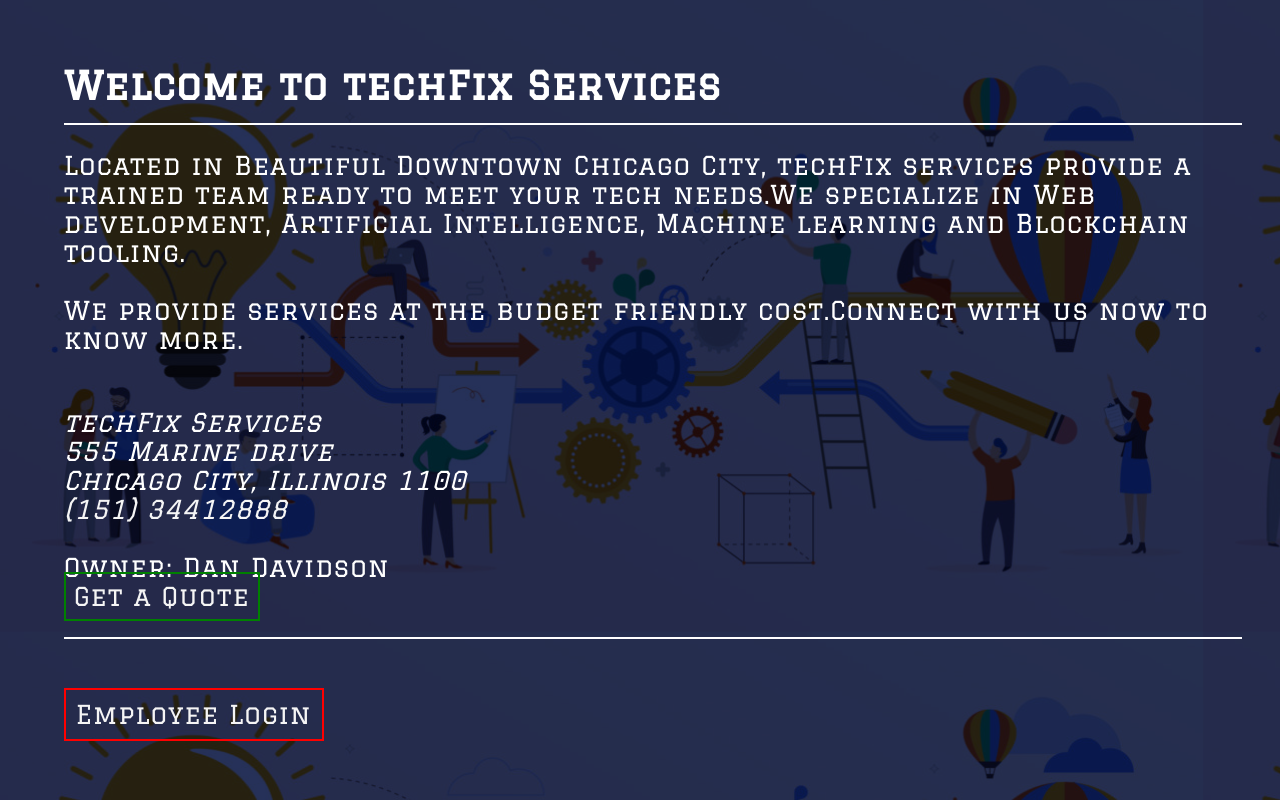
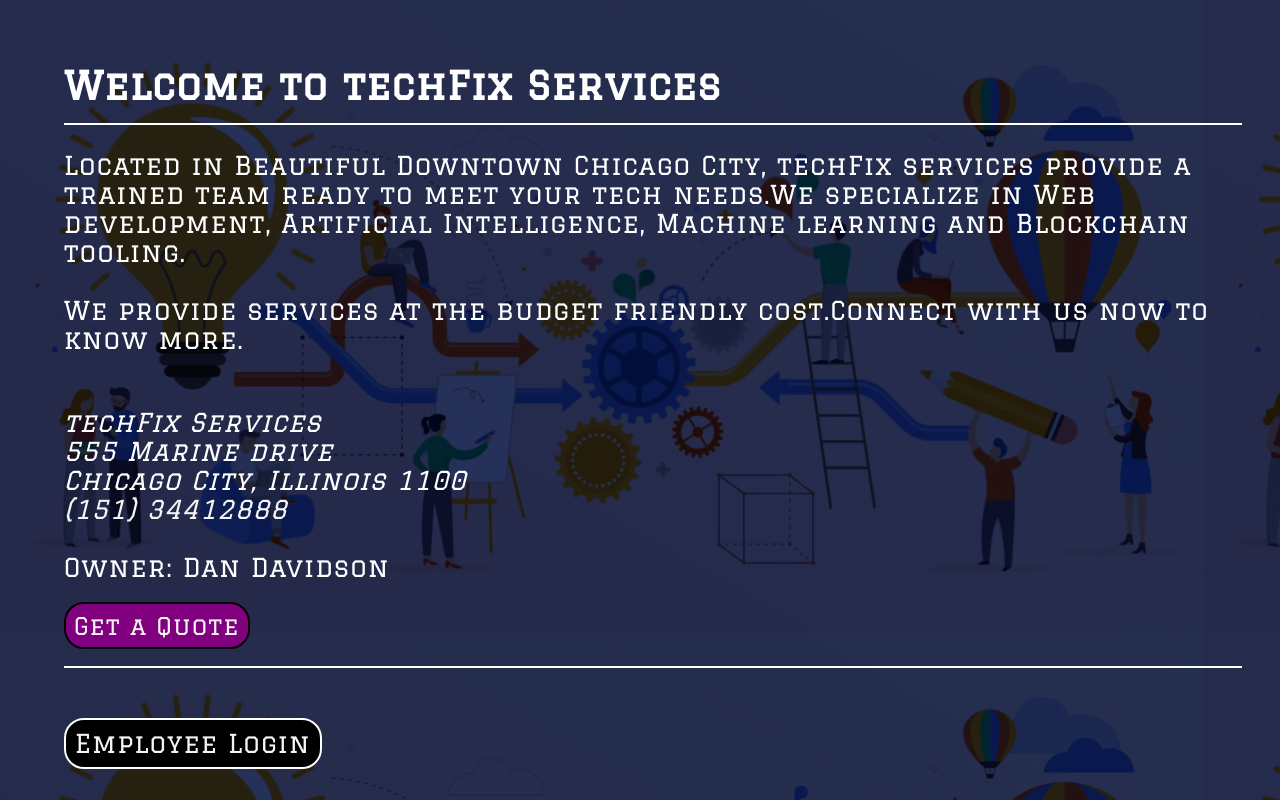
Before and after one commit to FrankYChills/techNotesAPP, a React (Create React App) app: page / in a window 1280 px wide. Built offline with nearby package versions, Linux system fonts and the light colour scheme; a web font is replaced by a local one.

Commit message:
get quote button added

```diff
--- a/src/components/Public.js
+++ b/src/components/Public.js
@@ -32,6 +32,7 @@ const Public = () => {
         </address>
         <br />
         <p>Owner: Dan Davidson </p>
+        <br />
         <a className="quote" href="mailto:email@email.de">
           Get a Quote
         </a>
--- a/src/index.css
+++ b/src/index.css
@@ -127,13 +127,28 @@ a:focus-visible {
 }
 
 .emp-login {
-  padding: 10px;
-  border: 2px solid red;
+  padding: 9px;
+  border: 2px solid white;
+  border-radius: 20px;
+  background-color: black;
+  font-size: 1.6rem;
+}
+
+.emp-login:hover {
+  background-color: green;
 }
 
 .quote {
   padding: 8px;
-  border: 2px solid green;
+  border: 2px solid black;
+  font-size: 1.5rem;
+  background-color: purple;
+  border-radius: 20px;
+  margin-top: 20px !important;
+}
+
+.quote:hover {
+  background-color: green;
 }
 .public__main,
 .login {
```
